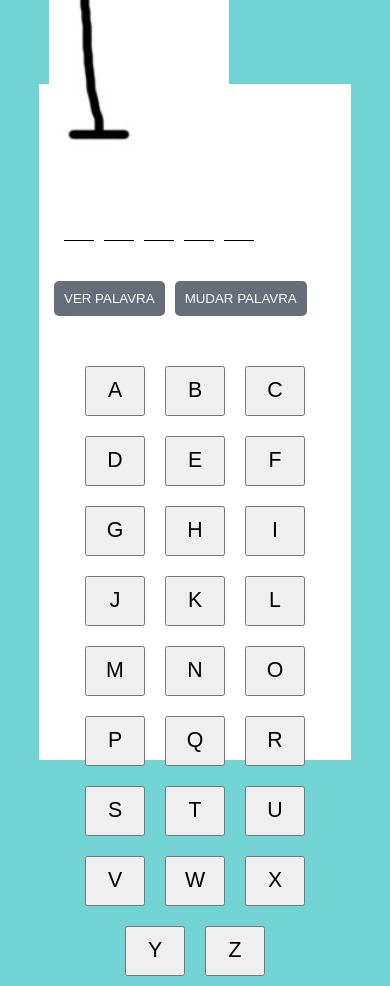
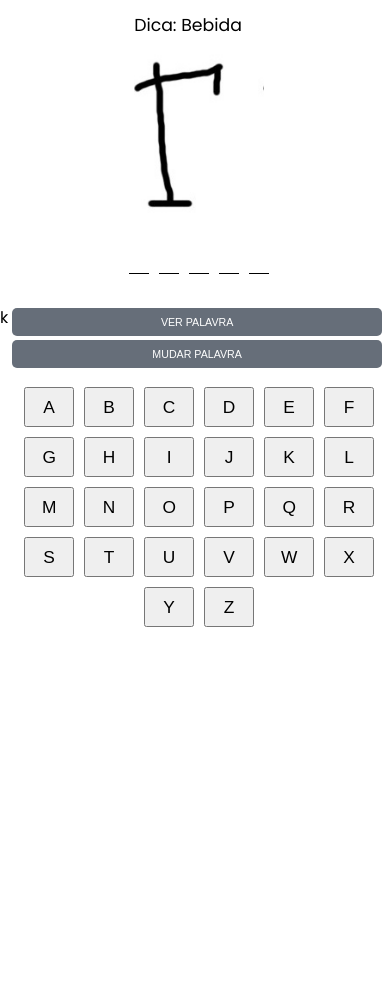
Before and after one commit to DanilooHenriquee/jogo-da-forca, a plain HTML site: page index.html in a window 390 px wide. After the commit the page ends 844 px from the top, so only its background shows below. Drawn offline with Linux system fonts and the light colour scheme.

Commit message:
Correção do arquivo css, adicionado arquivo responsivo.css

```diff
--- a/css/forca.css
+++ b/css/forca.css
@@ -13,7 +13,6 @@ body {
     align-items: center;
     justify-content: center;
     font-family: 'Poppins', sans-serif;
-    background-color: rgb(113, 211, 211);
 }
 
 #main {
@@ -67,7 +66,6 @@ img#img-forca {
 
 #section-forca p {
     font-size: 20pt;
-
 }
 
 #secundaria {
@@ -168,15 +166,3 @@ img#img-forca {
     background-color: rgba(218, 76, 76, 0.5);
     border: none;
 }
-
-@media (max-width: 960px) {
-
-    #main {
-        flex-direction: column;
-    }
-
-    .alfabeto {
-        max-width: 800px;
-    }
-
-}
--- /dev/null
+++ b/css/responsivo.css
@@ -0,0 +1,109 @@
+@media (max-width: 980px) {
+
+    #main {
+        flex-direction: column;
+    }
+
+    .alfabeto {
+        max-width: 800px;
+    }
+
+}
+
+@media (max-width: 700px) {
+
+    body {
+        height: 100%;
+    }
+
+    #main {
+        margin: 20px;
+    }
+
+    img#img-forca {
+        margin: 10px;
+        display: block;
+        width: 130px;
+    }
+
+    #section-forca p {
+        font-size: 13pt;
+    }
+
+    .underline {
+        height: 25px;
+        align-content: center;
+        display: inline-block;
+        width: 20px;
+        text-align: center;
+        margin: 10px 5px;
+    }
+
+    .letras {
+        text-align: center;
+        width: 40px;
+        height: 30px;
+        margin: 10px;
+        font-size: 13pt;
+        cursor: pointer;
+    }
+
+    .alfabeto {
+        height: 50%;
+        margin-top: 10px;
+    }
+
+    .letras {
+        text-align: center;
+        width: 50px;
+        height: 40px;
+        margin: 5px;
+        font-size: 13pt;
+    }
+
+}
+
+@media (max-width: 500px) {
+    #main {
+        width: 100%;
+        margin: 2px;
+    }
+
+    #section-forca {
+        margin-left: 0px;
+        align-items: center;
+    }
+
+    .btn {
+        padding: 8px;
+        font-size: 8pt;
+        width: calc(100vw - 20px);
+        justify-content: center;
+        margin: 2px 0px;
+    }
+
+    #secundaria {
+        margin-left: 0px;
+        align-items: center;
+    }
+
+    #secundaria div:nth-child(2) {
+        flex-direction: column;
+        width: 100%;
+        margin: 2px;
+    }
+
+    .alfabeto {
+        height: 50%;
+        margin-top: 10px;
+    }
+
+    .letras {
+        text-align: center;
+        width: 50px;
+        height: 40px;
+        margin: 5px;
+        font-size: 13pt;
+    }
+
+}
--- a/index.html
+++ b/index.html
@@ -6,6 +6,7 @@
     <meta http-equiv="X-UA-Compatible" content="IE=edge">
     <meta name="viewport" content="width=device-width, initial-scale=1.0">
     <link rel="stylesheet" href="css/forca.css">
+    <link rel="stylesheet" href="css/responsivo.css">k
     <title>Jogo da Forca</title>
 </head>
 
```
